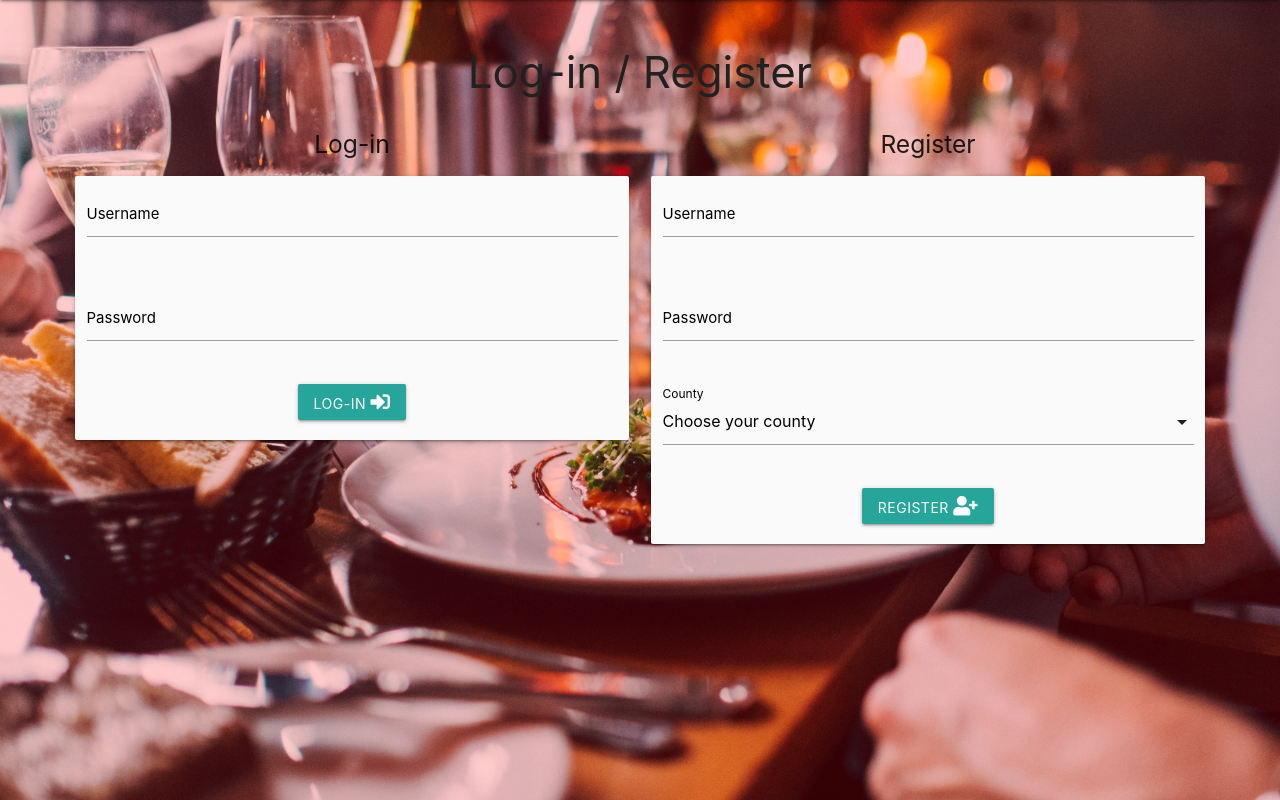
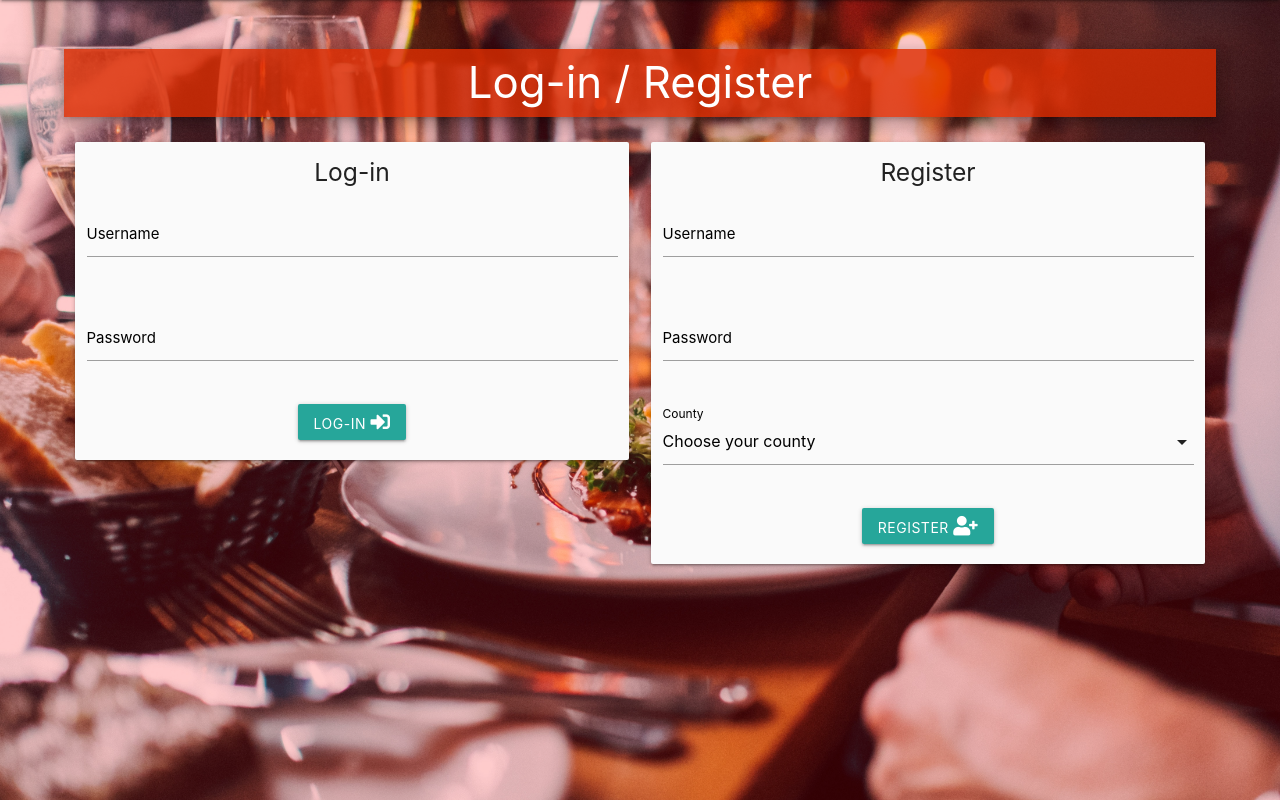
Before and after one commit to matteofiorini92/restaurants-reviews, a Flask app: template templates/login_register.html in a window 1280 px wide. Shown: the part 64-864 px from the top of the page. Run offline with Flask 2, Linux system fonts and the light colour scheme; the template is opened without the code that fills it, so the values that code supplies are empty; some libraries are stand-ins or nearby versions.

Commit message:
feat: added styling to title of all pages

```diff
--- a/static/css/style.css
+++ b/static/css/style.css
@@ -33,6 +33,10 @@
   background-color: rgba(255, 255, 255, 0.9) !important;
 }
 
+.orange-transparent {
+  background-color: rgba(221, 44, 0, 0.8) !important;
+}
+
 .input-field>label {
   color: #000000;
 }
@@ -65,3 +69,8 @@
 .white-link {
   color: white;
 }
+
+.title {
+  padding-top: 10px;
+  padding-bottom: 10px;
+}
--- a/templates/add_review.html
+++ b/templates/add_review.html
@@ -1,6 +1,8 @@
 {% extends "review.html" %}
 {% block title %}
-<h3 class="grey-text text-darken-4 center-align">Add a new review</h3>
+<div class="col s12 z-depth-3 orange-transparent">
+    <h3 class="white-text center-align title">Add a new review</h3>
+</div>
 
 <div class="row card-panel grey lighten-5">
     <form class="col s12" method="POST" action="{{ url_for('add_review') }}">
--- a/templates/edit_restaurant.html
+++ b/templates/edit_restaurant.html
@@ -1,6 +1,8 @@
 {% extends "restaurant.html" %}
 {% block title %}
-<h3 class="grey-text text-darken-4 center-align">Edit a restaurant</h3>
+<div class="col s12 z-depth-3 orange-transparent">
+    <h3 class="white-text center-align title">Edit a restaurant</h3>
+</div>
 
 <div class="row card-panel grey lighten-5">
     <form class="col s12" method="POST" action="{{ url_for('edit_restaurant', restaurant_id=restaurant._id) }}">
--- a/templates/edit_review.html
+++ b/templates/edit_review.html
@@ -1,7 +1,9 @@
 {% extends "review.html" %}
 
 {% block title %}
-<h3 class="grey-text text-darken-4 center-align">Edit your review</h3>
+<div class="col s12 z-depth-3 orange-transparent">
+    <h3 class="white-text center-align title">Edit your review</h3>
+</div>
 
 <div class="row card-panel white-transparent">
     <form class="col s12" method="POST" action="{{ url_for('edit_review', review_id=review._id) }}">
--- a/templates/login_register.html
+++ b/templates/login_register.html
@@ -1,12 +1,14 @@
 {% extends "base.html" %}
 {% block content %}
-<h3 class="grey-text text-darken-4 center-align">Log-in / Register</h3>
+<div class="col s12 z-depth-3 orange-transparent">
+    <h3 class="white-text center-align title">Log-in / Register</h3>
+</div>
 
 <div class="row">
     <!-- log-in column -->
     <div class="col s12 m6 center-align">
-        <h5>Log-in</h5>
         <form class="col s12 card-panel grey lighten-5" method="POST" action="{{ url_for('login_register') }}">
+            <h5>Log-in</h5>
             <!-- https://stackoverflow.com/questions/14071250/how-to-place-two-forms-on-the-same-page -->
             <input type="hidden" name="action" value="log_in">
             <div class="row">
@@ -33,8 +35,8 @@
     </div>
     <!-- register column-->
     <div class="col s12 m6 center-align">
-        <h5>Register</h5>
         <form class="col s12 card-panel grey lighten-5" method="POST" action="{{ url_for('login_register') }}">
+            <h5>Register</h5>
             <!-- https://stackoverflow.com/questions/14071250/how-to-place-two-forms-on-the-same-page -->
             <input type="hidden" name="action" value="register">
             <div class="row">
```
Also changed, not shown: templates/add_restaurant.html (+7 -4 lines).
